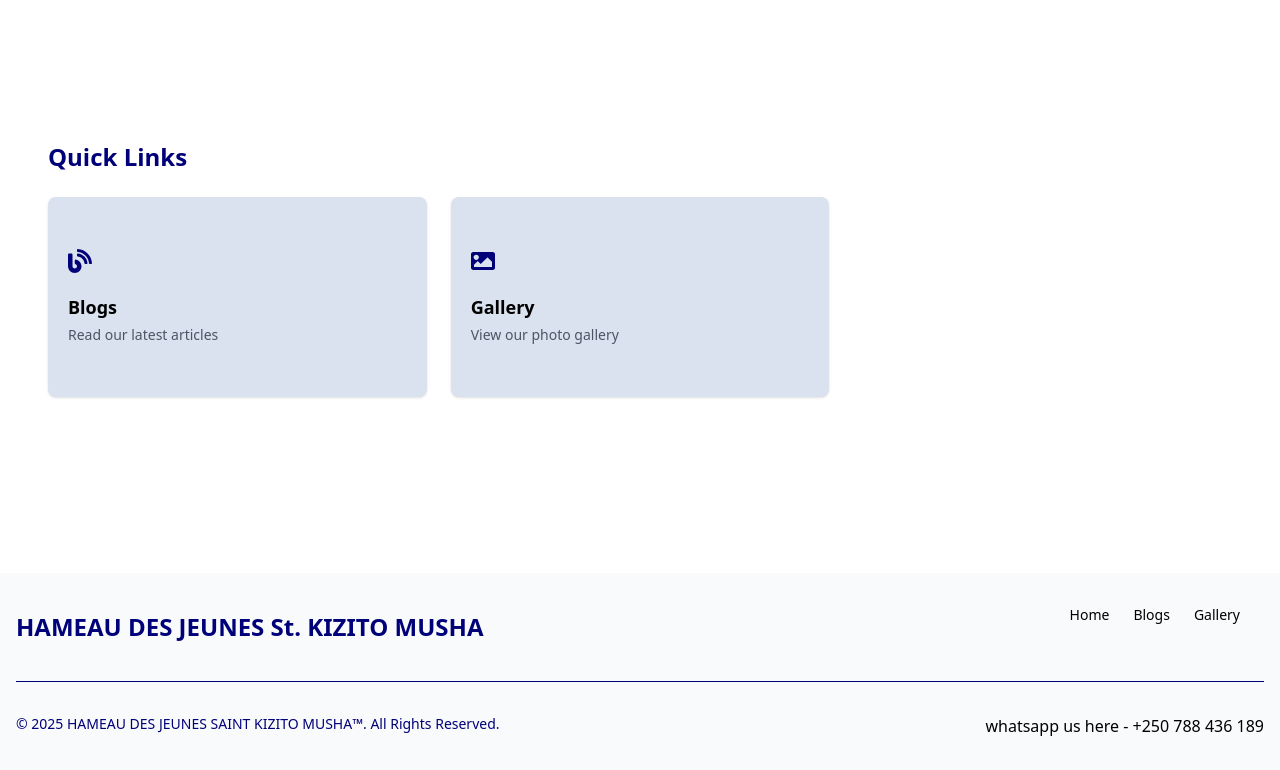
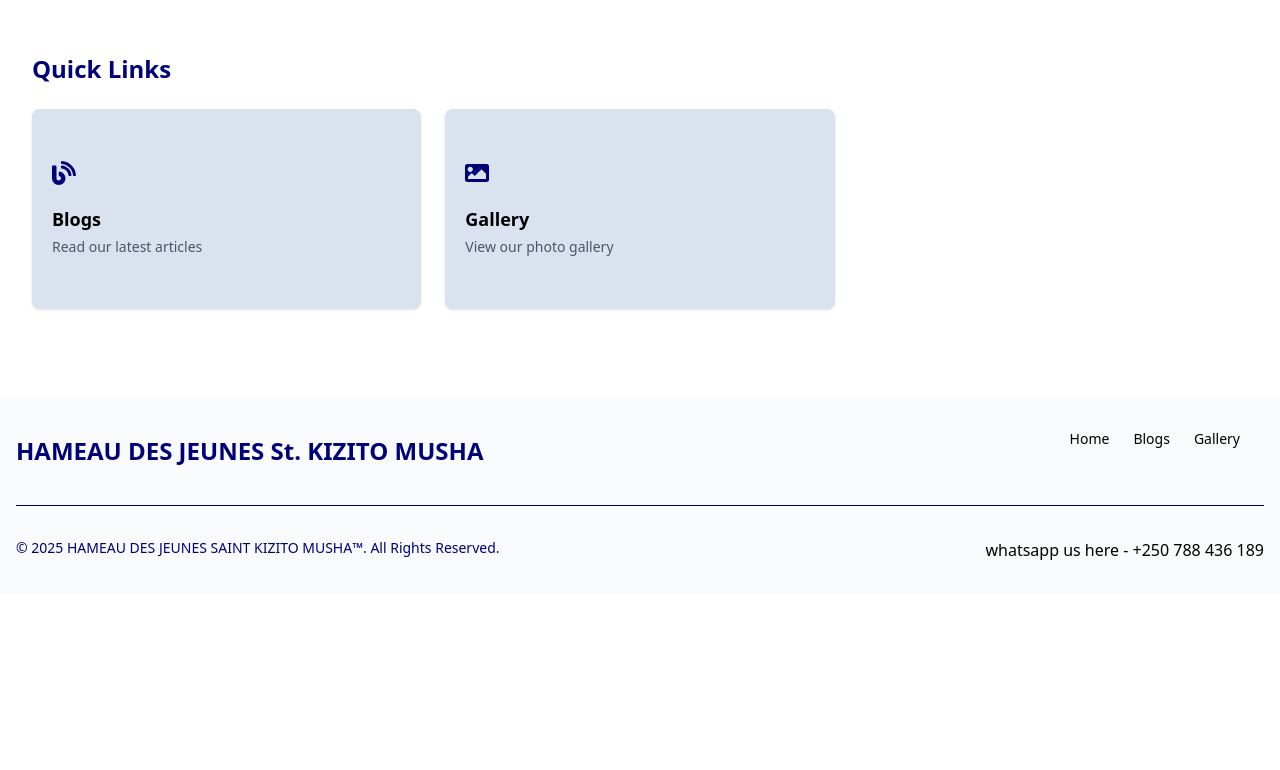
Before and after one commit to FullStackDev-Alvin/hameau-des-jeunes-frontend, a React (Vite) app: page / in a window 1280 px wide. Shown: the part 3853-4623 px from the top of the page. After the commit the page ends 4447 px from the top, so only its background shows below. Built offline with nearby package versions, Linux system fonts and the light colour scheme.

Commit message:
latest update after national exam

```diff
--- a/src/Components/QuickLinks.jsx
+++ b/src/Components/QuickLinks.jsx
@@ -8,7 +8,7 @@ const links = [
 
 const QuickLinks = () => {
   return (
-    <div className="p-12 bg-white rounded-lg max-w-screen-xl m-auto my-32 mx-auto">
+    <div className="p-8 bg-white rounded-lg max-w-screen-xl m-auto my-14 mx-auto">
       <h2 className="text-2xl font-bold mb-6 text-primary">Quick Links</h2>
       <div className="grid grid-cols-1 sm:grid-cols-2 md:grid-cols-3 gap-6 h-[200px]">
         {links.map(({ title, url, description, icon }) => (
```
